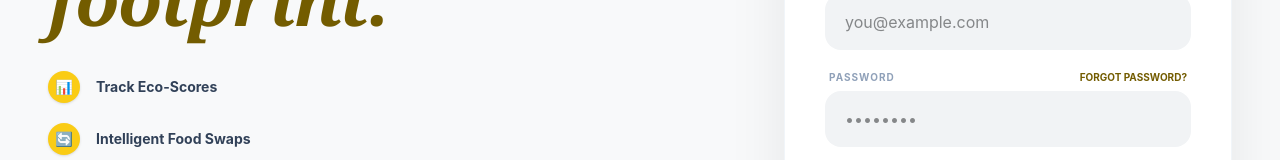
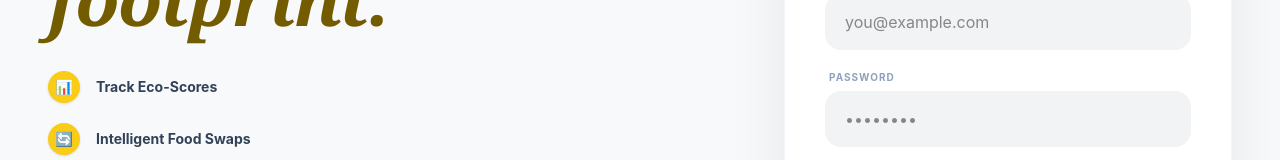
Before and after one commit to ArushKshatriya/nura-app_final, a Next.js app: page / in a window 1280 px wide. Shown: the part 403-563 px from the top of the page. Built offline with nearby package versions, Linux system fonts and the light colour scheme; no server answers.

Commit message:
Remove forgot password link for non-signup users
Removed the 'FORGOT PASSWORD?' link for non-signup users.

```diff
--- a/app/page.tsx
+++ b/app/page.tsx
@@ -203,14 +203,6 @@ export default function LandingPage() {
                   <label className="text-[10px] font-bold text-slate-400 uppercase tracking-widest">
                     Password
                   </label>
-                  {!isSignUp && (
-                    <Link
-                      href="#"
-                      className="text-[10px] font-bold text-[#735c00] hover:underline"
-                    >
-                      FORGOT PASSWORD?
-                    </Link>
-                  )}
                 </div>
                 <input
                   type="password"
```
